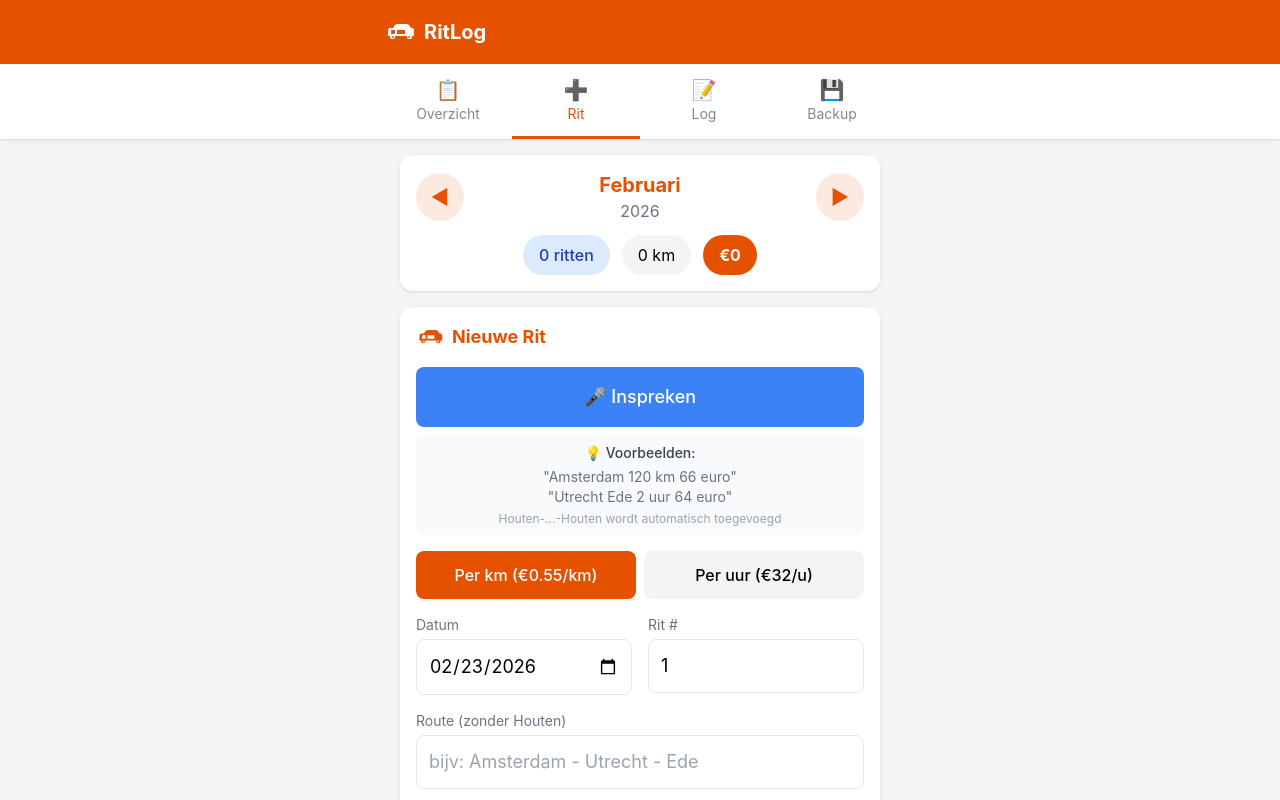
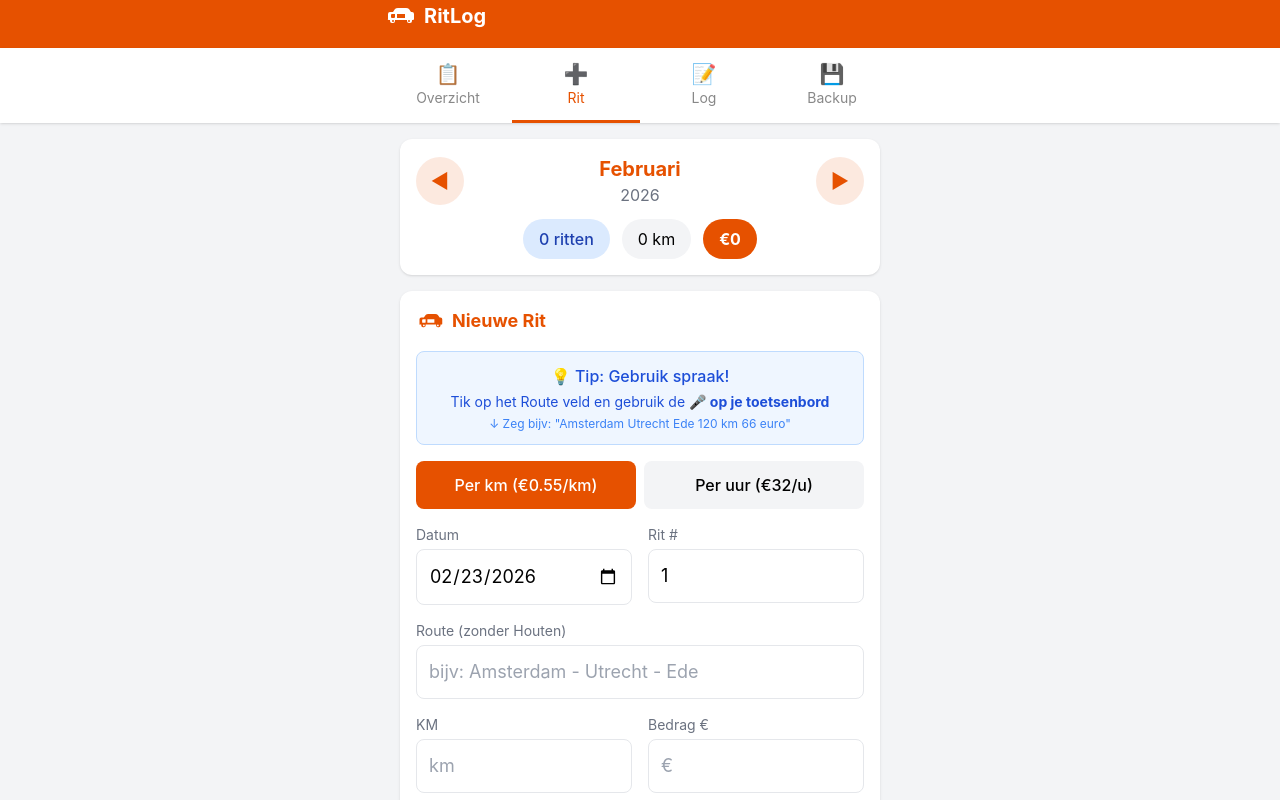
Before and after one commit to hjekel/ritlog, a React (Vite) app: page / in a window 1280 px wide. Both pictures are taken after a click on the button "+ Eerste rit". Shown: the top 800 px of the page. Built offline with nearby package versions, Linux system fonts and the light colour scheme.

Commit message:
Update App.jsx to V2.3
iOS notch fix voor header met Caddy icon, Inspreken knop vervangen door tip voor keyboard microfoon

```diff
--- a/src/App.jsx
+++ b/src/App.jsx
@@ -346,8 +346,8 @@ export default function RitLogApp() {
 
   return (
     <div className="min-h-screen bg-gray-100" style={{fontSize: '16px'}}>
-      {/* Header */}
-      <div style={{background: primaryColor}} className="text-white p-4">
+      {/* Header - with safe area padding for iOS notch */}
+      <div style={{background: primaryColor, paddingTop: 'env(safe-area-inset-top, 0px)'}} className="text-white p-4">
         <div className="flex justify-between items-center max-w-lg mx-auto">
           <div className="flex items-center gap-2">
             <CaddyIcon size={32} color="white" />
@@ -450,24 +450,13 @@ export default function RitLogApp() {
               <span>Nieuwe Rit</span>
             </div>
 
-            {/* Inspreken knop */}
-            <button onClick={toggleListening}
-              className={`w-full py-4 rounded-lg font-medium text-white text-lg mb-2 flex items-center justify-center gap-2 ${isListening ? 'bg-red-500 animate-pulse' : 'bg-blue-500'}`}>
-              {isListening ? '⏹ Stop opname...' : '🎤 Inspreken'}
-            </button>
-
-            {/* Voorbeeld tekst */}
-            <div className="text-sm text-gray-500 text-center mb-4 px-2 py-2 bg-gray-50 rounded-lg">
-              {transcript ? (
-                <span className="text-blue-600 font-medium">"{transcript}"</span>
-              ) : (
-                <>
-                  <div className="font-medium text-gray-700 mb-1">💡 Voorbeelden:</div>
-                  <div>"Amsterdam 120 km 66 euro"</div>
-                  <div>"Utrecht Ede 2 uur 64 euro"</div>
-                  <div className="mt-1 text-xs text-gray-400">Houten-...-Houten wordt automatisch toegevoegd</div>
-                </>
-              )}
+            {/* Tip voor spraak invoer */}
+            <div className="bg-blue-50 border border-blue-200 rounded-lg p-3 mb-4">
+              <div className="text-center text-blue-700">
+                <div className="font-medium mb-1">💡 Tip: Gebruik spraak!</div>
+                <div className="text-sm">Tik op het Route veld en gebruik de <span className="font-bold">🎤 op je toetsenbord</span></div>
+                <div className="text-xs text-blue-500 mt-1">↓ Zeg bijv: "Amsterdam Utrecht Ede 120 km 66 euro"</div>
+              </div>
             </div>
 
             {/* Per km / Per uur toggle */}
@@ -634,7 +623,7 @@ export default function RitLogApp() {
 
       <div className="text-center py-6 text-sm text-gray-400 flex items-center justify-center gap-2">
         <CaddyIcon size={20} color="#9ca3af" />
-        <span>RitLog v2.2 • Jekel Dienstverlening</span>
+        <span>RitLog v2.3 • Jekel Dienstverlening</span>
       </div>
     </div>
   );
```
